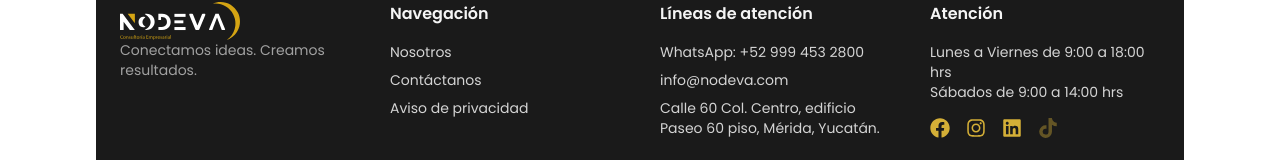
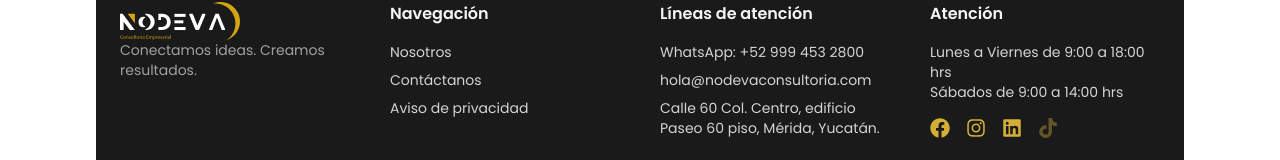
Before and after one commit to KronosX38/nodevaweb, a Next.js app: page /contacto in a window 1280 px wide. Shown: the part 987-1147 px from the top of the page. Built offline with nearby package versions, Linux system fonts and the light colour scheme.

Commit message:
Update correo

```diff
--- a/app/contacto/page.tsx
+++ b/app/contacto/page.tsx
@@ -59,7 +59,7 @@ export default function ContactPage() {
     const subject = encodeURIComponent("Solicitud de información – Nodeva");
     const body = encodeURIComponent(baseMensaje);
     // usa el correo genérico que prefieras
-    return `mailto:hola@nodeva.mx?subject=${subject}&body=${body}`;
+    return `mailto:hola@nodevaconsultoria.mx?subject=${subject}&body=${body}`;
   }, [baseMensaje]);
 
   const isValid = Object.keys(errors).length === 0 && form.website === "";
@@ -267,7 +267,7 @@ export default function ContactPage() {
               Email:{" "}
               <a
                 className="text-[#D4AF37] underline decoration-[#D4AF37]/40 underline-offset-4 hover:opacity-90"
-                href="mailto:hola@nodeva.mx"
+                href="mailto:hola@nodevaconsultoria.mx"
               >
                 hola@nodeva.mx
               </a>
--- a/components/Footer.tsx
+++ b/components/Footer.tsx
@@ -65,7 +65,7 @@ export default function Footer() {
           </h4>
           <ul className="space-y-2 text-sm">
             <li>WhatsApp: +52 999 453 2800</li>
-            <li>info@nodeva.com</li>
+            <li>hola@nodevaconsultoria.com</li>
             <li>
               Calle 60 Col. Centro, edificio Paseo 60 piso, Mérida, Yucatán.
             </li>
```
